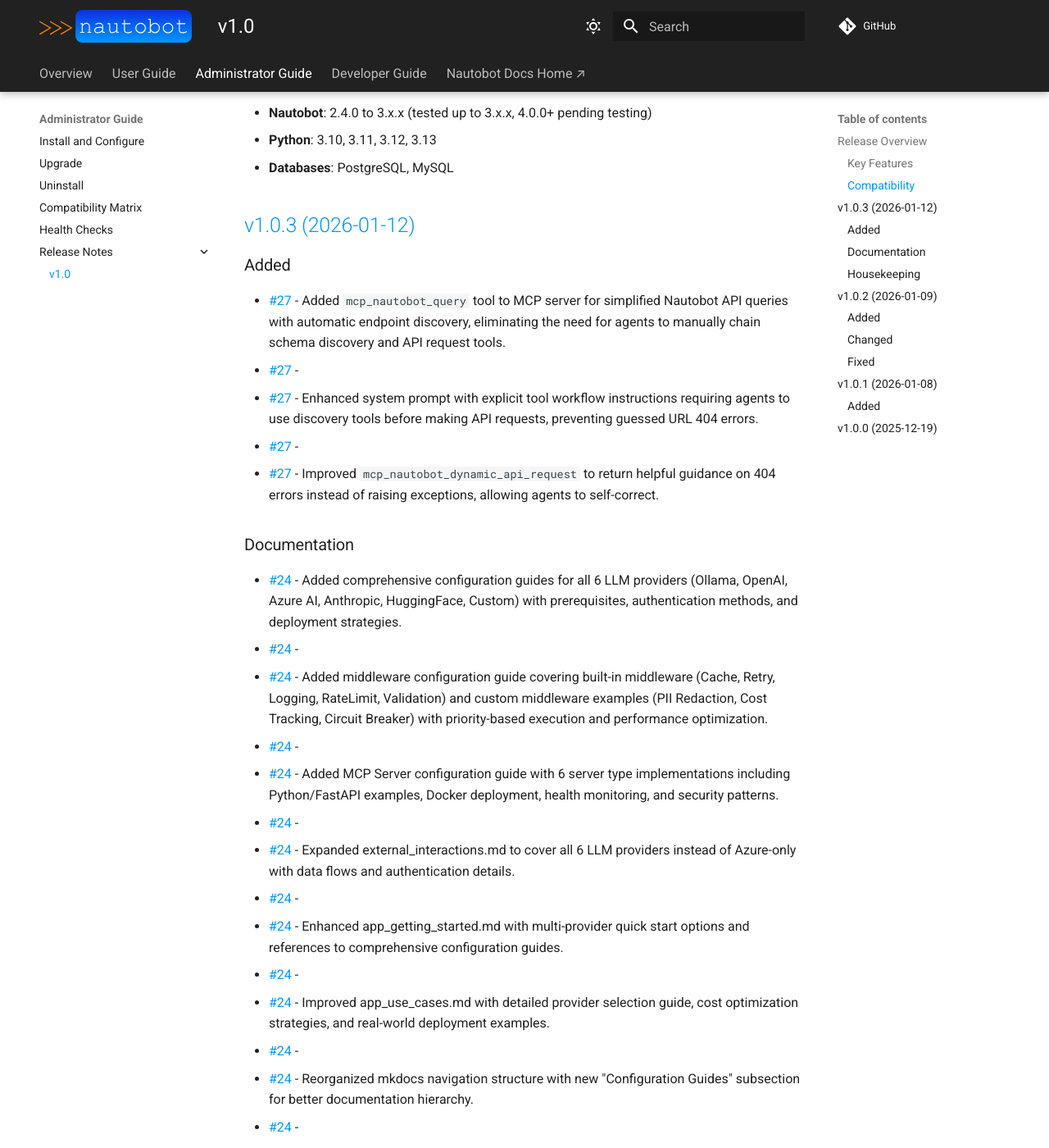
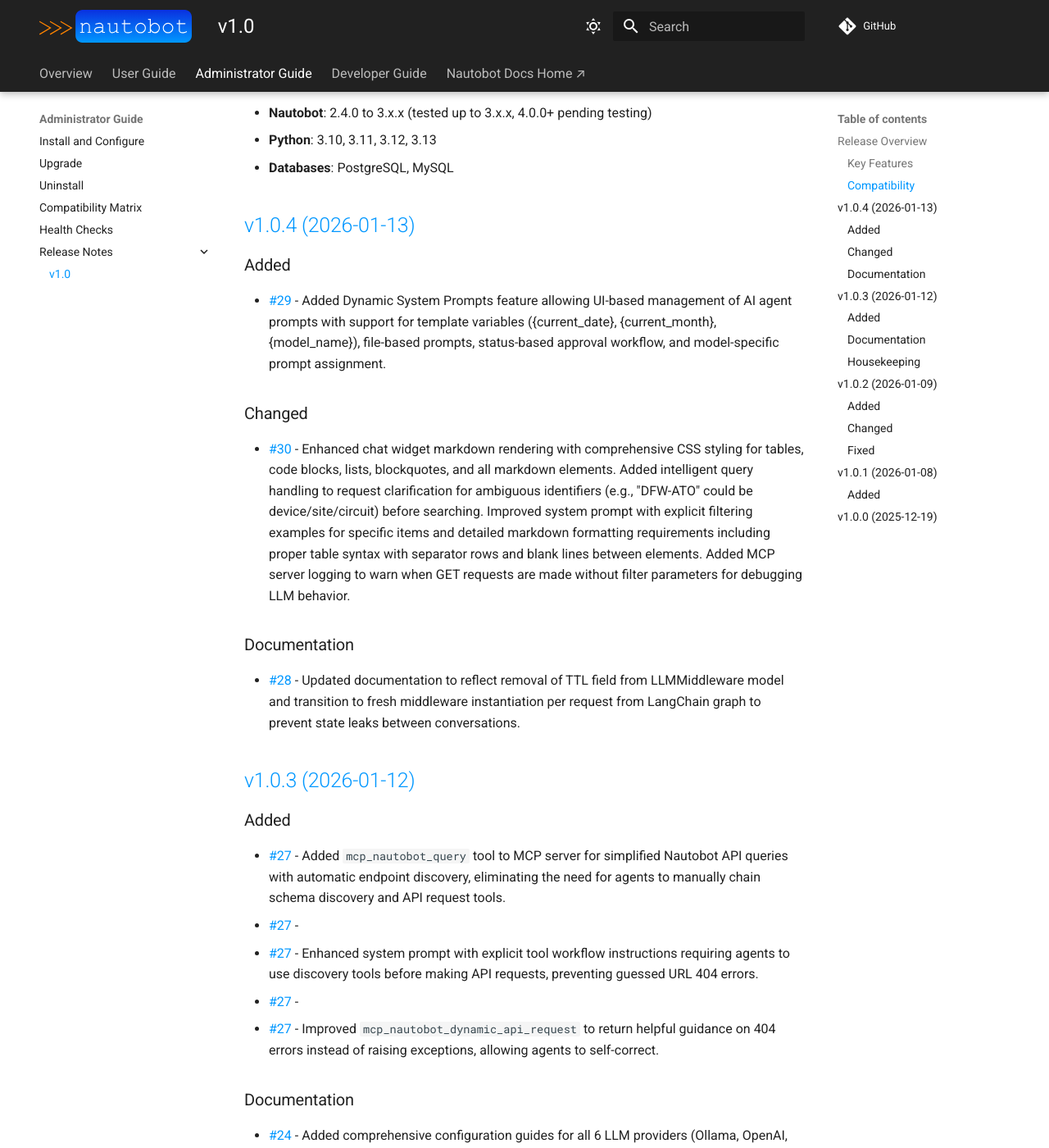
Before and after one commit to kvncampos/nautobot-ai-ops, an MkDocs documentation site: the page built from docs/admin/release_notes/version_1.0.md, in a window 1280 px wide and 1400 px high, scrolled down 798 px. Shown: the whole window at 82% size. Built offline with MkDocs 1.6.1 and Material for MkDocs 9.7.7, drawn with Linux system fonts in a browser that asks for light colours; comment, search, counter and statistics services are not loaded.

Commit message:
chore: 1.0.4

```diff
--- a/docs/admin/release_notes/version_1.0.md
+++ b/docs/admin/release_notes/version_1.0.md
@@ -24,6 +24,20 @@
 
 <!-- towncrier release notes start -->
 
+
+## [v1.0.4 (2026-01-13)](https://github.com/kvncampos/nautobot-ai-ops/releases/tag/v1.0.4)
+
+### Added
+
+- [#29](https://github.com/kvncampos/nautobot-ai-ops/issues/29) - Added Dynamic System Prompts feature allowing UI-based management of AI agent prompts with support for template variables ({current_date}, {current_month}, {model_name}), file-based prompts, status-based approval workflow, and model-specific prompt assignment.
+
+### Changed
+
+- [#30](https://github.com/kvncampos/nautobot-ai-ops/issues/30) - Enhanced chat widget markdown rendering with comprehensive CSS styling for tables, code blocks, lists, blockquotes, and all markdown elements. Added intelligent query handling to request clarification for ambiguous identifiers (e.g., "DFW-ATO" could be device/site/circuit) before searching. Improved system prompt with explicit filtering examples for specific items and detailed markdown formatting requirements including proper table syntax with separator rows and blank lines between elements. Added MCP server logging to warn when GET requests are made without filter parameters for debugging LLM behavior.
+
+### Documentation
+
+- [#28](https://github.com/kvncampos/nautobot-ai-ops/issues/28) - Updated documentation to reflect removal of TTL field from LLMMiddleware model and transition to fresh middleware instantiation per request from LangChain graph to prevent state leaks between conversations.
 
 ## [v1.0.3 (2026-01-12)](https://github.com/kvncampos/nautobot-ai-ops/releases/tag/v1.0.3)
 
--- a/pyproject.toml
+++ b/pyproject.toml
@@ -1,6 +1,6 @@
 [tool.poetry]
 name = "nautobot-ai-ops"
-version = "1.0.3"
+version = "1.0.4"
 description = "AI Ops - Advanced artificial intelligence capabilities for Nautobot through multi-provider LLM architecture and Model Context Protocol"
 authors = ["Kevin Campos <kvncampos@duck.com>"]
 readme = "README.md"
```
Also changed, not shown: 3 other files.
